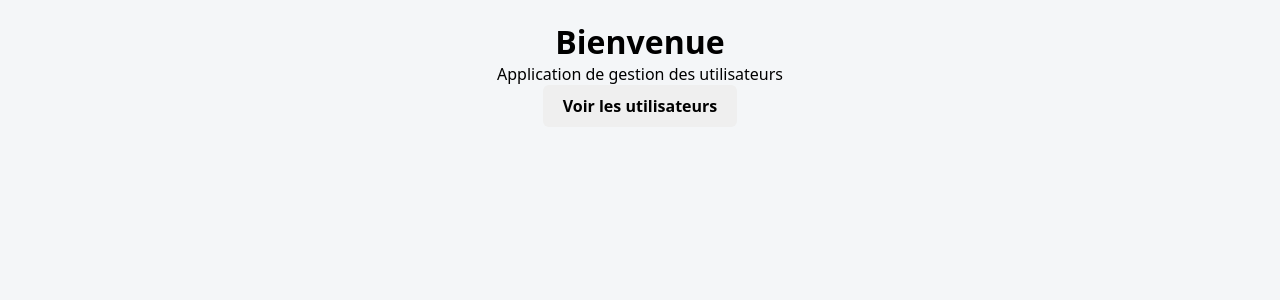
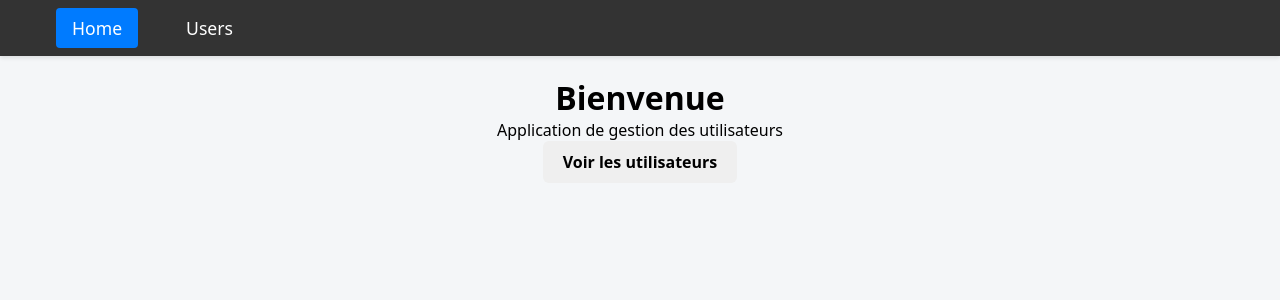
Before and after one commit to isumaeru1987/lamanu-react-2-refacto, a React (Vite) app: page / in a window 1280 px wide. Shown: the top 300 px of the page. Built offline with nearby package versions, Linux system fonts and the light colour scheme.

Commit message:
Add NavBar

```diff
--- a/src/App.css
+++ b/src/App.css
@@ -29,10 +29,10 @@
 
 .cards-container {
   display: flex;
-  gap: 30px;              /* espace entre les cartes */
+  gap: 30px; /* espace entre les cartes */
   justify-content: center;
   align-items: flex-start;
-  flex-wrap: wrap;        /* responsive */
+  flex-wrap: wrap; /* responsive */
 }
 
 .likes {
@@ -74,3 +74,37 @@ button:disabled {
 button.reset {
   background: #ddd;
 }
+
+.navbar {
+  background-color: #333;
+  padding: 1rem 0;
+  box-shadow: 0 2px 4px rgba(0, 0, 0, 0.1);
+}
+
+.navbar .container {
+  max-width: 1200px;
+  margin: 0 auto;
+  padding: 0 1rem;
+  display: flex;
+  gap: 2rem;
+  align-items: center;
+}
+
+.navbar .item a {
+  color: #fff;
+  text-decoration: none;
+  font-size: 1.1rem;
+  font-weight: 500;
+  padding: 0.5rem 1rem;
+  border-radius: 4px;
+  transition: background-color 0.3s ease;
+}
+
+.navbar .item a:hover {
+  background-color: #555;
+}
+
+.navbar .item a.active {
+  background-color: #007bff;
+  color: #fff;
+}
--- a/src/App.jsx
+++ b/src/App.jsx
@@ -1,5 +1,6 @@
 import { Route, BrowserRouter as Router, Routes } from "react-router-dom";
 import "./App.css";
+import Nav from "./components/Nav";
 import About from "./pages/About";
 import Home from "./pages/Home";
 import NotFound from "./pages/NotFound";
@@ -8,6 +9,7 @@ import Users from "./pages/Users";
 function App() {
   return (
     <Router>
+      <Nav />
       <Routes>
         <Route path="/" element={<Home />} />
         <Route path="/users" element={<Users />} />
--- /dev/null
+++ b/src/components/Nav.jsx
@@ -0,0 +1,18 @@
+import { NavLink } from "react-router-dom";
+
+const Nav = () => {
+  return (
+    <nav className="navbar">
+      <div className="container">
+        <div className="item">
+          <NavLink to="/">Home</NavLink>
+        </div>
+        <div className="item">
+          <NavLink to="/users">Users</NavLink>
+        </div>
+      </div>
+    </nav>
+  );
+};
+
+export default Nav;
```
